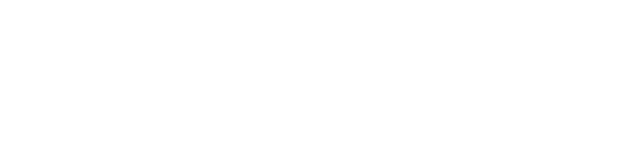
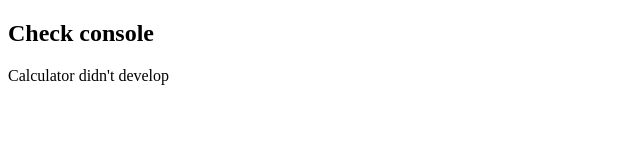
Before and after one commit to GH-Frontend-JS-9-online/teplyi_hw_6, a plain HTML site: page index.html in a window 1280 px wide. Shown: the whole page, without its empty margins (0-640 px from the left). Drawn offline with Linux system fonts and the light colour scheme.

Commit message:
Update index.html

```diff
--- a/index.html
+++ b/index.html
@@ -4,9 +4,12 @@
     <meta charset="UTF-8">
     <meta name="viewport" content="width=device-width, initial-scale=1.0">
     <meta http-equiv="X-UA-Compatible" content="ie=edge">
-    <title>Document</title>
+    <title>hw_6</title>
 </head>
 <body>
+
+    <h2>Check console</h2>
+    <p>Calculator didn't develop</p>
 
     <script src="js/main.js"></script>
 
```
